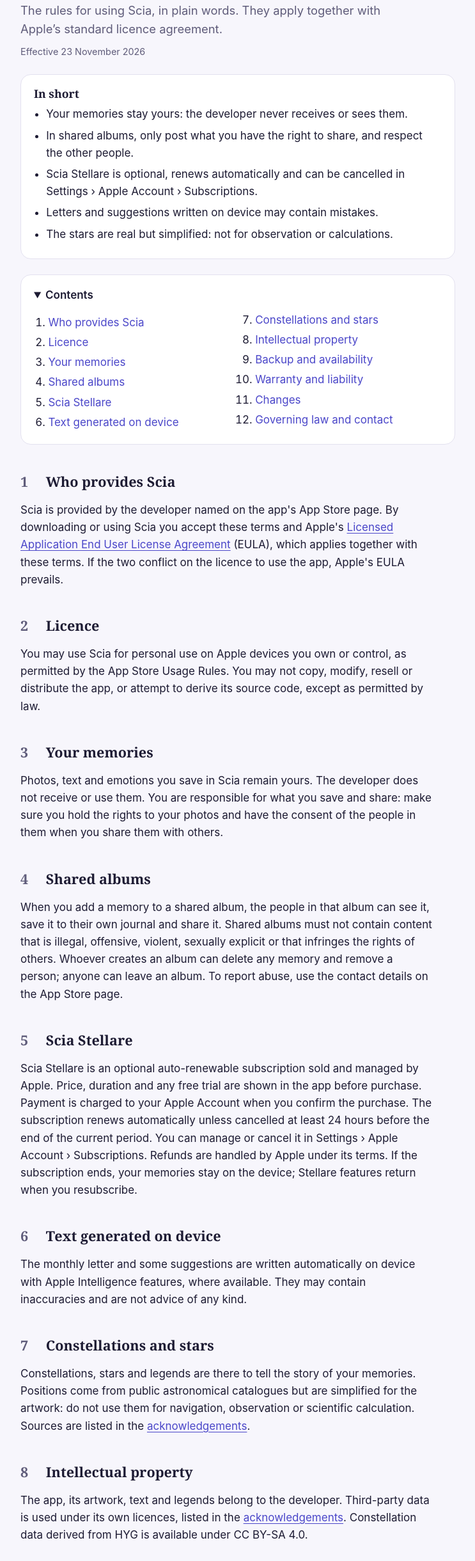
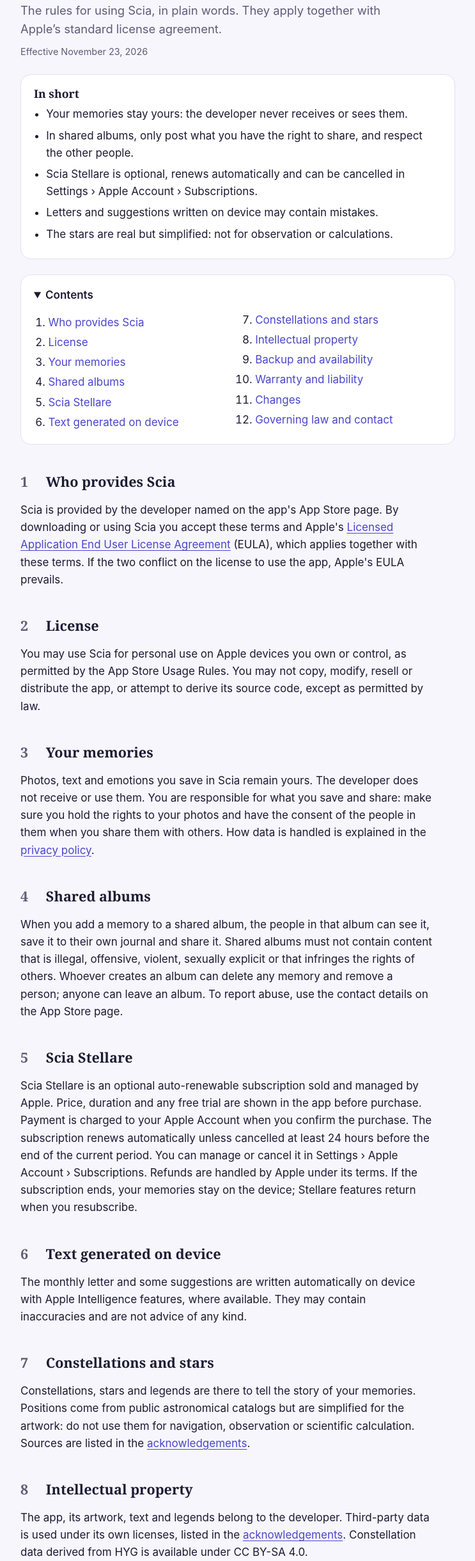
Before and after one commit to davagio/scia-site, a plain HTML site: page terms-en.html in a window 1280 px wide. Shown: the part 160-2600 px from the top of the page at 64% size, without its empty margins (268-1011 px from the left). Drawn offline with Linux system fonts and the light colour scheme.

Commit message:
Sito aggiornato (9764fd0)

```diff
--- a/terms-en.html
+++ b/terms-en.html
@@ -15,18 +15,18 @@
 <header class="top"><a class="brand" href="index-en.html"><svg viewBox="0 0 44 27" aria-hidden="true"><line x1="3" y1="7" x2="12" y2="21"/><line x1="12" y1="21" x2="22" y2="11"/><line x1="22" y1="11" x2="31" y2="23"/><line x1="31" y1="23" x2="41" y2="4"/><circle cx="3" cy="7" r="1.9"/><circle cx="12" cy="21" r="2.4"/><circle cx="22" cy="11" r="2.1"/><circle cx="31" cy="23" r="2.2"/><circle cx="41" cy="4" r="1.7"/></svg>Scia</a><nav aria-label="Scia"><a href="terms-en.html" aria-current="page">Terms of Use</a><a href="privacy-en.html">Privacy</a><a href="credits-en.html">Acknowledgements</a><a href="terms.html" hreflang="it" lang="it">Italiano</a></nav></header>
 <main class="terms">
 <h1>Terms of Use</h1>
-<p class="lead">The rules for using Scia, in plain words. They apply together with Apple’s standard licence agreement.</p>
-<p class="date">Effective 23 November 2026</p>
+<p class="lead">The rules for using Scia, in plain words. They apply together with Apple’s standard license agreement.</p>
+<p class="date">Effective November 23, 2026</p>
 <section class="box" aria-labelledby="short"><h2 id="short">In short</h2><ul><li>Your memories stay yours: the developer never receives or sees them.</li><li>In shared albums, only post what you have the right to share, and respect the other people.</li><li>Scia Stellare is optional, renews automatically and can be cancelled in Settings › Apple Account › Subscriptions.</li><li>Letters and suggestions written on device may contain mistakes.</li><li>The stars are real but simplified: not for observation or calculations.</li></ul></section>
-<details class="box toc" open><summary>Contents</summary><ol><li><a href="#s1">Who provides Scia</a></li><li><a href="#s2">Licence</a></li><li><a href="#s3">Your memories</a></li><li><a href="#s4">Shared albums</a></li><li><a href="#s5">Scia Stellare</a></li><li><a href="#s6">Text generated on device</a></li><li><a href="#s7">Constellations and stars</a></li><li><a href="#s8">Intellectual property</a></li><li><a href="#s9">Backup and availability</a></li><li><a href="#s10">Warranty and liability</a></li><li><a href="#s11">Changes</a></li><li><a href="#s12">Governing law and contact</a></li></ol></details>
+<details class="box toc" open><summary>Contents</summary><ol><li><a href="#s1">Who provides Scia</a></li><li><a href="#s2">License</a></li><li><a href="#s3">Your memories</a></li><li><a href="#s4">Shared albums</a></li><li><a href="#s5">Scia Stellare</a></li><li><a href="#s6">Text generated on device</a></li><li><a href="#s7">Constellations and stars</a></li><li><a href="#s8">Intellectual property</a></li><li><a href="#s9">Backup and availability</a></li><li><a href="#s10">Warranty and liability</a></li><li><a href="#s11">Changes</a></li><li><a href="#s12">Governing law and contact</a></li></ol></details>
 <h2 id="s1"><span class="n">1</span>Who provides Scia</h2>
-<p>Scia is provided by the developer named on the app's App Store page. By downloading or using Scia you accept these terms and Apple's <a href="https://www.apple.com/legal/internet-services/itunes/dev/stdeula/">Licensed Application End User License Agreement</a> (EULA), which applies together with these terms. If the two conflict on the licence to use the app, Apple's EULA prevails.</p>
+<p>Scia is provided by the developer named on the app's App Store page. By downloading or using Scia you accept these terms and Apple's <a href="https://www.apple.com/legal/internet-services/itunes/dev/stdeula/">Licensed Application End User License Agreement</a> (EULA), which applies together with these terms. If the two conflict on the license to use the app, Apple's EULA prevails.</p>
 
-<h2 id="s2"><span class="n">2</span>Licence</h2>
+<h2 id="s2"><span class="n">2</span>License</h2>
 <p>You may use Scia for personal use on Apple devices you own or control, as permitted by the App Store Usage Rules. You may not copy, modify, resell or distribute the app, or attempt to derive its source code, except as permitted by law.</p>
 
 <h2 id="s3"><span class="n">3</span>Your memories</h2>
-<p>Photos, text and emotions you save in Scia remain yours. The developer does not receive or use them. You are responsible for what you save and share: make sure you hold the rights to your photos and have the consent of the people in them when you share them with others.</p>
+<p>Photos, text and emotions you save in Scia remain yours. The developer does not receive or use them. You are responsible for what you save and share: make sure you hold the rights to your photos and have the consent of the people in them when you share them with others. How data is handled is explained in the <a href="privacy-en.html">privacy policy</a>.</p>
 
 <h2 id="s4"><span class="n">4</span>Shared albums</h2>
 <p>When you add a memory to a shared album, the people in that album can see it, save it to their own journal and share it. Shared albums must not contain content that is illegal, offensive, violent, sexually explicit or that infringes the rights of others. Whoever creates an album can delete any memory and remove a person; anyone can leave an album. To report abuse, use the contact details on the App Store page.</p>
@@ -38,10 +38,10 @@
 <p>The monthly letter and some suggestions are written automatically on device with Apple Intelligence features, where available. They may contain inaccuracies and are not advice of any kind.</p>
 
 <h2 id="s7"><span class="n">7</span>Constellations and stars</h2>
-<p>Constellations, stars and legends are there to tell the story of your memories. Positions come from public astronomical catalogues but are simplified for the artwork: do not use them for navigation, observation or scientific calculation. Sources are listed in the <a href="credits-en.html">acknowledgements</a>.</p>
+<p>Constellations, stars and legends are there to tell the story of your memories. Positions come from public astronomical catalogs but are simplified for the artwork: do not use them for navigation, observation or scientific calculation. Sources are listed in the <a href="credits-en.html">acknowledgements</a>.</p>
 
 <h2 id="s8"><span class="n">8</span>Intellectual property</h2>
-<p>The app, its artwork, text and legends belong to the developer. Third-party data is used under its own licences, listed in the <a href="credits-en.html">acknowledgements</a>. Constellation data derived from HYG is available under CC BY-SA 4.0.</p>
+<p>The app, its artwork, text and legends belong to the developer. Third-party data is used under its own licenses, listed in the <a href="credits-en.html">acknowledgements</a>. Constellation data derived from HYG is available under CC BY-SA 4.0.</p>
 
 <h2 id="s9"><span class="n">9</span>Backup and availability</h2>
 <p>Scia offers an iCloud backup and export to a file. Keeping them on is recommended: data on the device can be lost with the phone. Some features depend on Apple services (iCloud, App Store, Apple Intelligence) and their availability.</p>
```
Also changed, not shown: credits-en.html (+6 -6 lines), index-en.html (+2 -2 lines), terms.html (+2 -2 lines), 1 other file.
